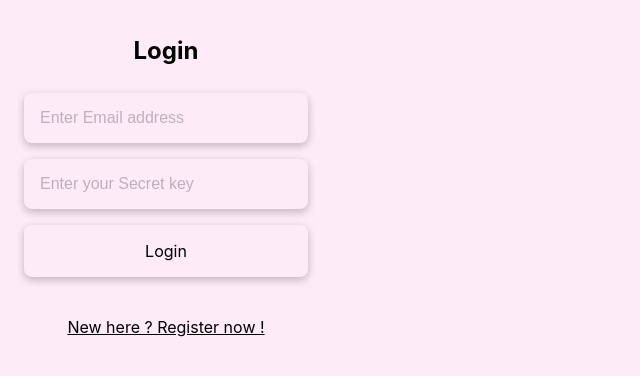
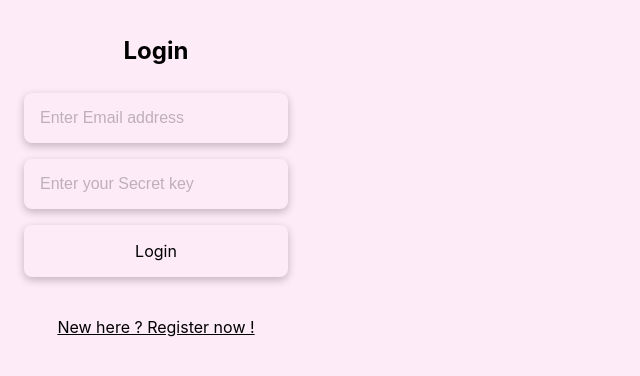
Before and after one commit to RajSolai/locku-browser-extension, a React (Create React App) app: page / in a window 1280 px wide. Shown: the top 376 px of the page, without its empty margins (0-640 px from the left). Built offline with nearby package versions, Linux system fonts and the light colour scheme.

Commit message:
changes in extenstion popup width

```diff
--- a/src/index.css
+++ b/src/index.css
@@ -7,8 +7,8 @@
   --placeholder-dark: rgba(0, 0, 0, 0.25);
   margin: 1rem;
   font-size: 16px;
-  min-width: 300px;
-  max-width: 300px;
+  min-width: 280px;
+  max-width: 280px;
   min-height: 500px;
   max-height: 500px;
   border-radius: 10px;
```
